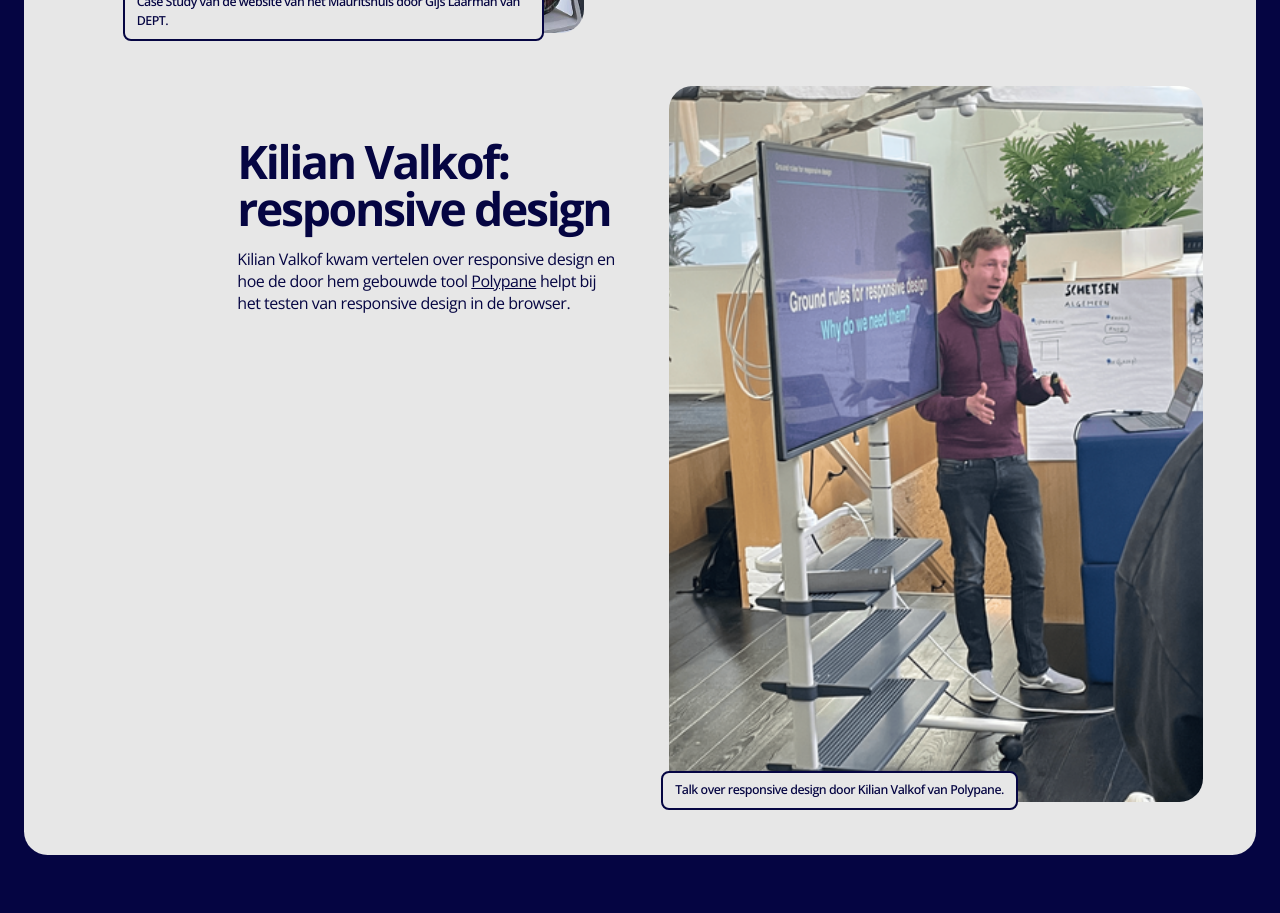
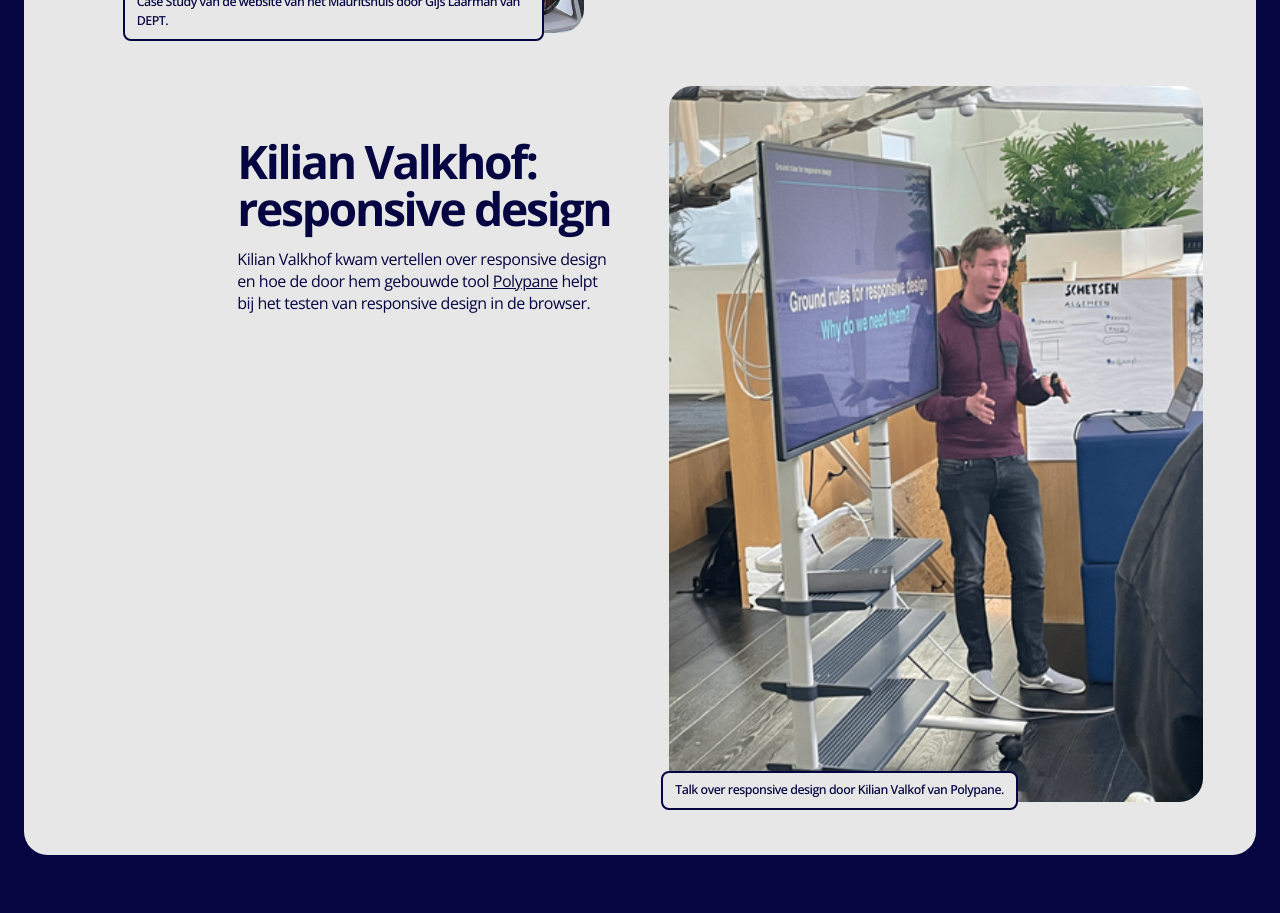
Before and after one commit to fdnd/partners.fdnd.nl, a SvelteKit app: page /talks in a window 1280 px wide. Shown: the part 1220-2133 px from the top of the page. Built offline with nearby package versions, Linux system fonts and the light colour scheme.

Commit message:
Fix typos

```diff
--- a/src/routes/projecten/+page.svelte
+++ b/src/routes/projecten/+page.svelte
@@ -8,7 +8,7 @@
     <figure class="image-container">
         <img src="/img/review-sprint-9.jpeg" alt=" Martijn Nieuwenhuizen, senior Frontend Developer bij Grrrr, geeft les aan tweedejaars studenten" class="rounded" />
         <figcaption class="font-semibold">
-            <span class="small-body">Martijn Nieuwenhuizen, senior Frontend Developer bij Grrrr, geeft les aan tweedejaars studenten.</span>
+            <span class="small-body">Studenten geven elkaar feedback op gemaakt werk</span>
         </figcaption>
     </figure>
 
@@ -24,7 +24,7 @@
     <div class="inner">
         <header class="sr-only">
             <h2 class="large-heading">FDND Agency</h2>
-            <p>De huidge projecten waar studenten bij FDND Agency aan werken.</p>
+            <p>De huidige projecten waar studenten bij FDND Agency aan werken.</p>
         </header>
         {#each sites as site}
             <div class="cta">
--- a/src/routes/talks/+page.svelte
+++ b/src/routes/talks/+page.svelte
@@ -49,8 +49,8 @@
     </figure>
 
     <div class="text-container">
-        <h2 class="large-heading">Kilian Valkof: responsive design</h2>
+        <h2 class="large-heading">Kilian Valkhof: responsive design</h2>
 
-        <p>Kilian Valkof kwam vertelen over responsive design en hoe de door hem gebouwde tool <a href="https://polypane.app/">Polypane</a> helpt bij het testen van responsive design in de browser. </p>
+        <p>Kilian Valkhof kwam vertellen over responsive design en hoe de door hem gebouwde tool <a href="https://polypane.app/">Polypane</a> helpt bij het testen van responsive design in de browser. </p>
     </div>
 </section>
```
